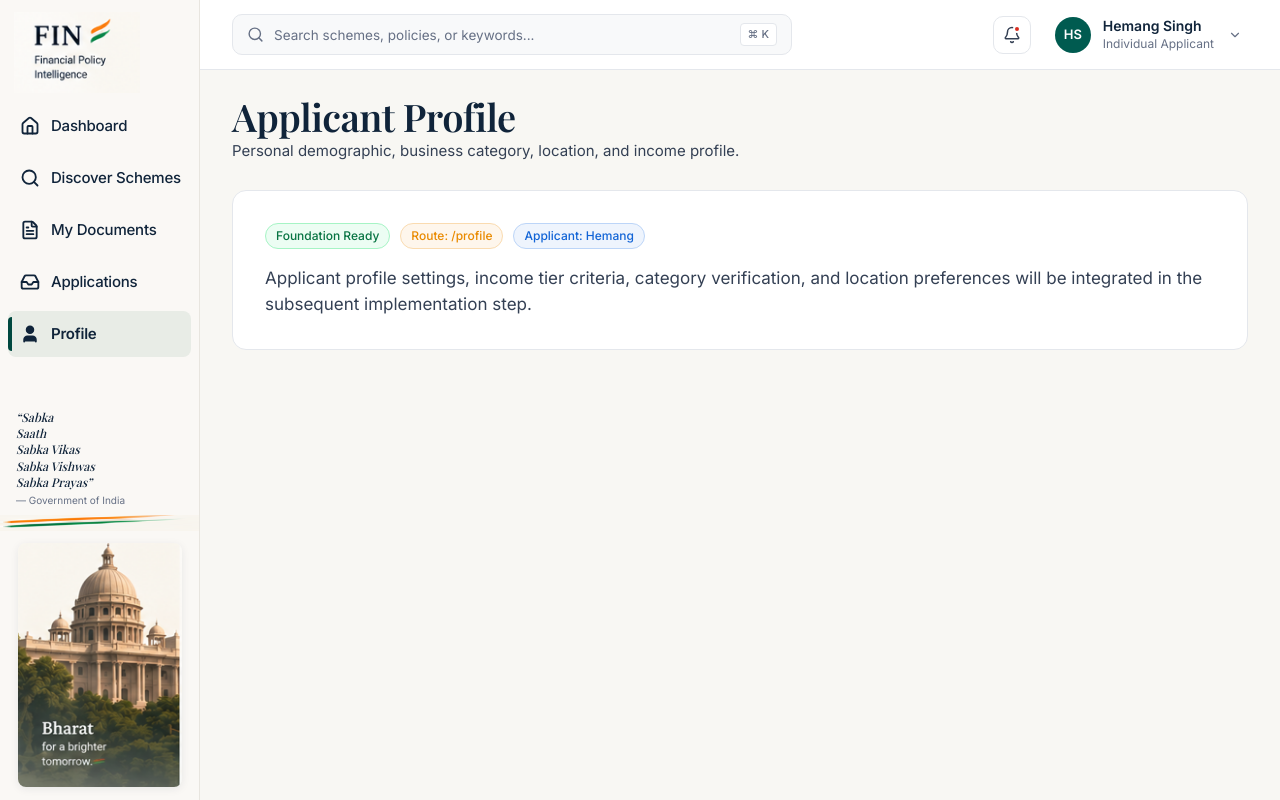
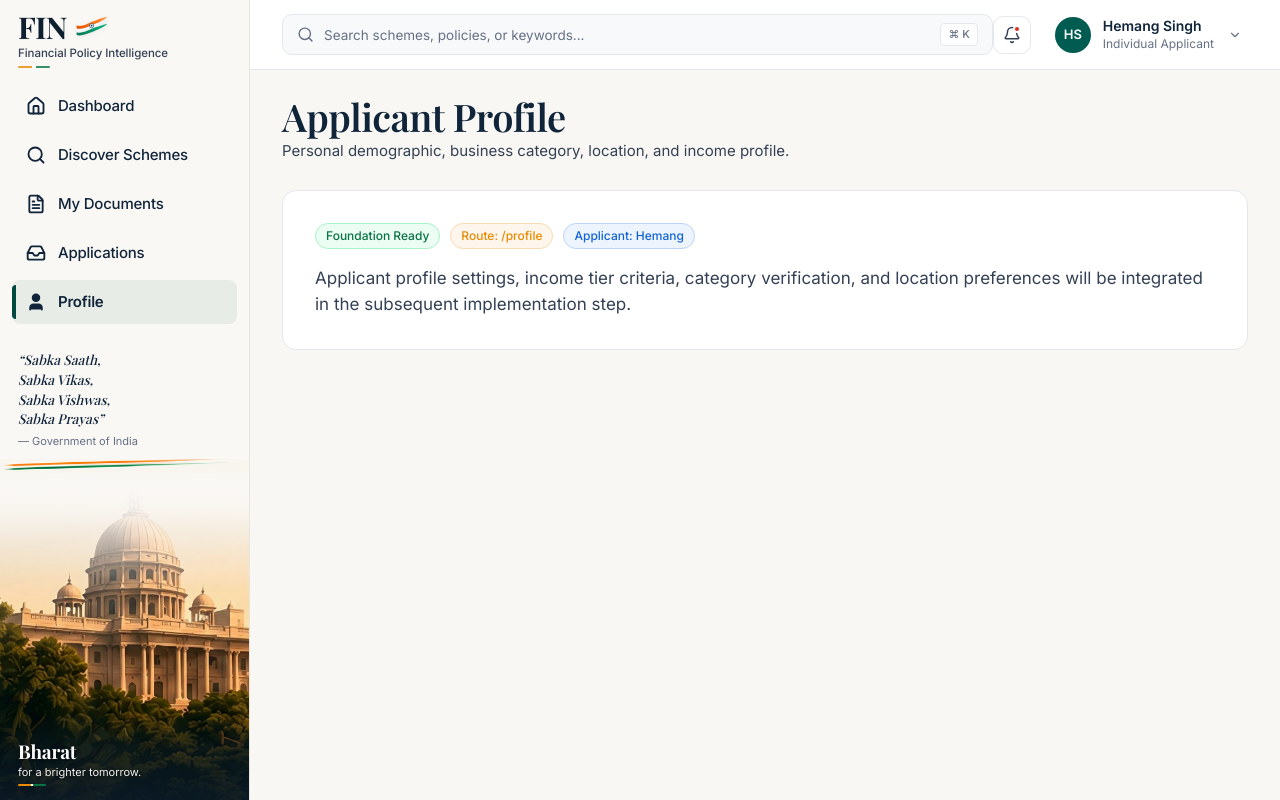
Before and after one commit to Ritesh007-max/PCCOE-HackMatrix, a React (Vite) app in the folder FrontEnd/: page /profile in a window 1280 px wide. Built offline with nearby package versions, Linux system fonts and the light colour scheme; a web font is replaced by a local one.

Commit message:
fixed dashboard page

```diff
--- a/FrontEnd/src/components/common/BrandAssets.jsx
+++ b/FrontEnd/src/components/common/BrandAssets.jsx
@@ -1,4 +1,74 @@
 import React from 'react';
+
+// Designed FIN Brand Logo (Stylized Waving Tricolor Ribbon & Balanced Proportions)
+export function FinLogoClear({ className = '' }) {
+  return (
+    <div className={`fin-brand-lockup ${className}`}>
+      {/* Top Brand Row: Designed FIN Wordmark + Stylized National Tricolor Ribbon */}
+      <div className="fin-brand-top-row">
+        <span className="fin-brand-hero-title">FIN</span>
+
+        <svg
+          width="34"
+          height="23"
+          viewBox="0 0 44 30"
+          fill="none"
+          xmlns="http://www.w3.org/2000/svg"
+          className="fin-brand-tricolor-wave"
+          aria-hidden="true"
+        >
+          <defs>
+            <linearGradient id="finSaffronGrad" x1="0%" y1="100%" x2="100%" y2="0%">
+              <stop offset="0%" stopColor="#E65100" />
+              <stop offset="50%" stopColor="#F97316" />
+              <stop offset="100%" stopColor="#FB923C" />
+            </linearGradient>
+            <linearGradient id="finWhiteGrad" x1="0%" y1="0%" x2="100%" y2="0%">
+              <stop offset="0%" stopColor="#F1F5F9" />
+              <stop offset="50%" stopColor="#FFFFFF" />
+              <stop offset="100%" stopColor="#E2E8F0" />
+            </linearGradient>
+            <linearGradient id="finGreenGrad" x1="0%" y1="100%" x2="100%" y2="0%">
+              <stop offset="0%" stopColor="#047857" />
+              <stop offset="50%" stopColor="#059669" />
+              <stop offset="100%" stopColor="#10B981" />
+            </linearGradient>
+          </defs>
+
+          {/* Saffron Fluid Waving Ribbon */}
+          <path
+            d="M2 13.5 C 9 16.5, 18 10, 28 6.5 C 34 4.5, 39 3, 42 2 C 39.5 5.5, 31 10, 23 13 C 15 16, 7 19.5, 2 17.5 Z"
+            fill="url(#finSaffronGrad)"
+          />
+
+          {/* Center White Ribbon with Ashoka Chakra */}
+          <path
+            d="M2 18 C 9 20.8, 18 14.5, 28 11.2 C 34 9.2, 39 7.8, 42 6.8 C 39.5 10, 31 14.2, 23 17.2 C 15 20.2, 7 23.5, 2 21.5 Z"
+            fill="url(#finWhiteGrad)"
+          />
+          {/* Ashoka Chakra */}
+          <circle cx="21.5" cy="14" r="2.8" stroke="#003366" strokeWidth="0.75" fill="#FFFFFF" />
+          <circle cx="21.5" cy="14" r="0.8" fill="#003366" />
+          <path d="M21.5 11.6 V16.4 M19.1 14 H23.9" stroke="#003366" strokeWidth="0.4" />
+
+          {/* Green Fluid Waving Ribbon */}
+          <path
+            d="M2 22.5 C 9 25.2, 18 19, 28 15.8 C 34 13.8, 39 12.4, 42 11.5 C 39.5 14.8, 31 18.8, 23 21.8 C 15 24.8, 7 28, 2 26 Z"
+            fill="url(#finGreenGrad)"
+          />
+        </svg>
+      </div>
+
+      {/* Subtitle Row directly beneath, aligned with FIN */}
+      <div className="fin-brand-sub-row">
+        <span className="fin-brand-subtitle-full">Financial Policy Intelligence</span>
+      </div>
+
+      {/* Subtle micro tricolor accent line */}
+      <div className="fin-brand-micro-accent" aria-hidden="true" />
+    </div>
+  );
+}
 
 // Tricolor wave next to FIN wordmark
 export function TricolorWave({ className = '', style = {} }) {
--- a/FrontEnd/src/components/layout/Sidebar.jsx
+++ b/FrontEnd/src/components/layout/Sidebar.jsx
@@ -8,8 +8,8 @@ import {
   User,
   X
 } from 'lucide-react';
-import finLogoOriginal from '../../assets/fin_logo_original.png';
-import sidebarBuildingOriginal from '../../assets/sidebar_building_original.png';
+import { FinLogoClear } from '../common/BrandAssets';
+import sidebarBuildingClean from '../../assets/sidebar_building_clean.jpg';
 import tricolorRibbonOriginal from '../../assets/tricolor_ribbon_original.png';
 
 const navItems = [
@@ -31,15 +31,16 @@ export default function Sidebar({ isOpen, onClose }) {
       />
 
       <aside className={`app-sidebar ${isOpen ? 'open' : ''}`} aria-label="Main Navigation">
-        {/* Top Logo Section with Original FIN + Tricolor + Subtitle */}
+        {/* Top Logo Section with Crisp FIN + Tricolor + Subtitle */}
         <div className="sidebar-top-section">
           <div className="sidebar-brand-wrapper">
-            <NavLink to="/dashboard" onClick={onClose} className="brand-image-link">
-              <img
-                src={finLogoOriginal}
-                alt="FIN - Financial Policy Intelligence"
-                className="sidebar-fin-brand-img"
-              />
+            <NavLink
+              to="/dashboard"
+              onClick={onClose}
+              className="sidebar-brand-link"
+              title="FIN - Financial Policy Intelligence"
+            >
+              <FinLogoClear />
             </NavLink>
 
             {/* Close button on mobile */}
@@ -76,13 +77,12 @@ export default function Sidebar({ isOpen, onClose }) {
 
         {/* Lower Editorial Quote + Bharat Visual with 40-55px gap from navigation */}
         <div className="sidebar-bottom-section">
-          {/* Middle Editorial Quote matching exact 5 lines */}
+          {/* Middle Editorial Quote with clean line-by-line alignment */}
           <div className="sidebar-quote-container">
             <p className="sidebar-quote-text">
-              “Sabka<br />
-              Saath<br />
-              Sabka Vikas<br />
-              Sabka Vishwas<br />
+              “Sabka Saath,<br />
+              Sabka Vikas,<br />
+              Sabka Vishwas,<br />
               Sabka Prayas”
             </p>
             <span className="sidebar-quote-author">— Government of India</span>
@@ -96,13 +96,18 @@ export default function Sidebar({ isOpen, onClose }) {
             aria-hidden="true"
           />
 
-          {/* Bottom Exact Bharat Building Photo (centered, 15-20% smaller) */}
+          {/* Bottom Bharat Building Photo with editorial overlay */}
           <div className="sidebar-building-bottom-wrapper">
             <img
-              src={sidebarBuildingOriginal}
-              alt="Bharat - for a brighter tomorrow."
+              src={sidebarBuildingClean}
+              alt="Bharat - Indian Government Architecture"
               className="sidebar-building-img"
             />
+            <div className="sidebar-building-overlay">
+              <span className="sidebar-bharat-title">Bharat</span>
+              <span className="sidebar-bharat-subtitle">for a brighter tomorrow.</span>
+              <div className="sidebar-bharat-tricolor-line" aria-hidden="true" />
+            </div>
           </div>
         </div>
       </aside>
--- a/FrontEnd/src/styles/layout.css
+++ b/FrontEnd/src/styles/layout.css
@@ -11,11 +11,11 @@
 }
 
 /* --------------------------------------------------------------------------
-   Sidebar (Fixed, 200px width, ivory background matching reference)
+   Sidebar (Fixed, 250px width, ivory background matching reference)
    -------------------------------------------------------------------------- */
 .app-sidebar {
-  width: 200px;
-  min-width: 200px;
+  width: 250px;
+  min-width: 250px;
   background-color: #FAF8F5;
   border-right: 1px solid #E8E5DF;
   display: flex;
@@ -39,49 +39,101 @@
   border-radius: 4px;
 }
 
-/* Top Branding */
+/* Top Branding - Designed FIN Brand Lockup (Balanced Size, Zero Mid-Gap) */
 .sidebar-top-section {
-  padding: 12px 14px 6px 14px;
+  padding: 12px 18px 10px 18px;
   flex-shrink: 0;
 }
 
 .sidebar-brand-wrapper {
+  width: 100%;
   display: flex;
   align-items: center;
-  justify-content: space-between;
 }
 
-.brand-image-link {
+.sidebar-brand-link {
   display: block;
   text-decoration: none;
+  transition: opacity var(--transition-fast);
 }
 
-.sidebar-fin-brand-img {
-  width: 126px; /* 10-15% larger for stronger visual presence */
-  height: auto;
+.sidebar-brand-link:hover {
+  opacity: 0.92;
+}
+
+.fin-brand-lockup {
+  display: flex;
+  flex-direction: column;
+  align-items: flex-start;
+}
+
+.fin-brand-top-row {
+  display: flex;
+  align-items: center;
+  gap: 8px; /* Perfectly cohesive pair, zero mid-gap */
+}
+
+.fin-brand-hero-title {
+  font-family: var(--font-serif);
+  font-size: 30px; /* Refined proportion - balanced and elegant */
+  font-weight: 700;
+  color: #0E1F30;
+  line-height: 1;
+  letter-spacing: -0.02em;
+  text-shadow: 0 1px 1px rgba(14, 31, 48, 0.05);
+}
+
+.fin-brand-tricolor-wave {
   display: block;
-  object-fit: contain;
+  flex-shrink: 0;
+  margin-top: -2px;
+  filter: drop-shadow(0 1px 2px rgba(0, 0, 0, 0.07));
+}
+
+.fin-brand-sub-row {
+  margin-top: 4px;
+  display: flex;
+  align-items: center;
+}
+
+.fin-brand-subtitle-full {
+  font-family: var(--font-sans);
+  font-size: 11.5px; /* Proportional to 30px FIN */
+  font-weight: 500;
+  color: #344054;
+  letter-spacing: -0.005em;
+  line-height: 1.25;
+  white-space: nowrap;
+}
+
+.fin-brand-micro-accent {
+  width: 32px;
+  height: 2px;
+  background: linear-gradient(90deg, #E98A00 0%, #E98A00 45%, #FFFFFF 45%, #FFFFFF 55%, #087443 55%, #087443 100%);
+  border-radius: 1px;
+  margin-top: 6px;
+  opacity: 0.8;
 }
 
 /* Navigation Links */
 .sidebar-nav {
-  padding: 4px 8px;
+  padding: 6px 12px;
   display: flex;
   flex-direction: column;
-  gap: 6px; /* Increased vertical spacing between items */
+  gap: 5px;
   flex-shrink: 0;
 }
 
 .sidebar-nav-link {
   display: flex;
   align-items: center;
-  gap: 11px;
-  min-height: 46px; /* Target: 44-48px height */
-  padding: 10px 12px; /* Comfortable horizontal padding */
+  gap: 12px;
+  min-height: 44px;
+  padding: 9px 14px;
   border-radius: 8px;
   font-family: var(--font-sans);
-  font-size: 15px; /* Target: 15px-16px */
-  font-weight: 500; /* Target: normal item weight 500 */
+  font-size: 15px;
+  font-weight: 500;
   color: #10243A;
   position: relative;
   text-decoration: none;
@@ -109,8 +161,8 @@
   display: block;
   position: absolute;
   left: 0;
-  top: 6px;
-  bottom: 6px;
+  top: 5px;
+  bottom: 5px;
   width: 4px;
   background-color: #00483F;
   border-top-left-radius: 4px;
@@ -131,98 +183,154 @@
   line-height: 1.2;
 }
 
-/* Lower Section: Quote + Visual with 40-55px gap from navigation */
+/* Lower Section: Quote + Ribbon + Visual with balanced gap from navigation */
 .sidebar-bottom-section {
-  margin-top: auto;
-  padding-top: 48px; /* Target: 40-55px vertical spacing after Profile item */
+  margin-top: 20px; /* Reduced, elegant gap between Profile and Quote */
   display: flex;
   flex-direction: column;
-  flex-shrink: 0;
+  flex: 1;
+  min-height: 0;
 }
 
 /* Middle Editorial Quote */
 .sidebar-quote-container {
-  padding: 0 16px 2px 16px;
+  padding: 0 18px 4px 18px;
   flex-shrink: 0;
 }
 
 .sidebar-quote-text {
   font-family: var(--font-serif);
-  font-size: 12px;
+  font-size: 13.5px;
   font-style: italic;
   font-weight: 500;
-  line-height: 1.35;
+  line-height: 1.45;
   color: #10243A;
-  margin-bottom: 3px;
+  margin-bottom: 4px;
 }
 
 .sidebar-quote-author {
   font-family: var(--font-sans);
-  font-size: 10px;
+  font-size: 11px;
   font-weight: 400;
   color: #667085;
   display: block;
-  margin-bottom: 3px;
+  margin-bottom: 4px;
 }
 
 .sidebar-quote-ribbon-img {
   width: 100%;
-  height: 16px;
+  height: 14px;
   display: block;
   margin-top: 2px;
-  margin-bottom: 12px;
+  margin-bottom: 6px;
   object-fit: fill;
+  flex-shrink: 0;
 }
 
-/* Bottom Bharat Building Photo (centered, 15-20% smaller) */
+/* Bottom Bharat Building Photo - FULL SIDEBAR WIDTH COVER (edge-to-edge) */
 .sidebar-building-bottom-wrapper {
   width: 100%;
-  display: flex;
-  justify-content: center;
-  align-items: center;
-  padding: 0 16px 14px 16px;
-  box-sizing: border-box;
-  flex-shrink: 0;
+  flex: 1;
+  min-height: 200px;
+  padding: 0;
+  margin: 0;
+  line-height: 0;
+  overflow: hidden;
+  flex-shrink: 1;
+  position: relative;
+  background-color: #FAF8F5;
+}
+
+/* Soft fade gradient at the top edge into sidebar background */
+.sidebar-building-bottom-wrapper::before {
+  content: '';
+  position: absolute;
+  top: 0;
+  left: 0;
+  right: 0;
+  height: 48px;
+  background: linear-gradient(to bottom, #FAF8F5 0%, rgba(250, 248, 245, 0.75) 45%, transparent 100%);
+  pointer-events: none;
+  z-index: 2;
 }
 
 .sidebar-building-img {
   width: 100%;
-  max-width: 164px; /* 18% smaller than 200px width, centered with comfortable spacing */
-  height: auto;
+  height: 100%;
   display: block;
-  border-radius: 8px;
-  box-shadow: 0 2px 8px rgba(16, 36, 58, 0.08);
-  object-fit: contain;
+  border-radius: 0;
+  box-shadow: none;
+  object-fit: cover;
+  object-position: top center;
+  mask-image: linear-gradient(to bottom, transparent 0%, rgba(0, 0, 0, 0.25) 15%, rgba(0, 0, 0, 0.85) 35%, rgba(0, 0, 0, 1) 55%, rgba(0, 0, 0, 1) 100%);
+  -webkit-mask-image: linear-gradient(to bottom, transparent 0%, rgba(0, 0, 0, 0.25) 15%, rgba(0, 0, 0, 0.85) 35%, rgba(0, 0, 0, 1) 55%, rgba(0, 0, 0, 1) 100%);
+}
+
+/* Elegant editorial text overlay on bottom of building photo */
+.sidebar-building-overlay {
+  position: absolute;
+  bottom: 0;
+  left: 0;
+  right: 0;
+  padding: 24px 18px 14px 18px;
+  background: linear-gradient(to top, rgba(12, 28, 42, 0.82) 0%, rgba(12, 28, 42, 0.45) 60%, transparent 100%);
+  display: flex;
+  flex-direction: column;
+  line-height: 1.2;
+  pointer-events: none;
+  z-index: 2;
+}
+
+.sidebar-bharat-title {
+  font-family: var(--font-serif);
+  font-size: 19px;
+  font-weight: 700;
+  color: #FFFFFF;
+  letter-spacing: -0.01em;
+  margin-bottom: 2px;
+  text-shadow: 0 1px 3px rgba(0, 0, 0, 0.6);
+}
+
+.sidebar-bharat-subtitle {
+  font-family: var(--font-sans);
+  font-size: 11px;
+  font-weight: 400;
+  color: rgba(255, 255, 255, 0.94);
+  line-height: 1.3;
+  margin-bottom: 4px;
+  text-shadow: 0 1px 2px rgba(0, 0, 0, 0.6);
+}
+
+.sidebar-bharat-tricolor-line {
+  width: 28px;
+  height: 2.5px;
+  background: linear-gradient(90deg, #E98A00 0%, #E98A00 45%, #FFFFFF 45%, #FFFFFF 55%, #087443 55%, #087443 100%);
+  border-radius: 2px;
 }
 
 @media (max-height: 720px) {
   .sidebar-top-section {
-    padding: 10px 12px 4px 12px;
+    padding: 2px 12px 2px 12px;
   }
   .sidebar-nav {
     padding: 2px 8px;
-    gap: 4px;
+    gap: 3px;
   }
   .sidebar-nav-link {
-    min-height: 42px;
-    padding: 8px 10px;
+    min-height: 38px;
+    padding: 6px 10px;
     font-size: 14px;
   }
-  .sidebar-bottom-section {
-    padding-top: 36px;
+  .sidebar-quote-container {
+    padding: 0 12px 2px 12px;
   }
-  .sidebar-quote-container {
-    padding: 0 14px 6px 14px;
+  .sidebar-quote-text {
+    font-size: 11px;
+    line-height: 1.25;
   }
   .sidebar-quote-ribbon-img {
-    height: 14px;
-    margin-bottom: 6px;
-  }
-  .sidebar-building-bottom-wrapper {
-    padding: 0 14px 10px 14px;
-  }
-  .sidebar-building-img {
-    max-width: 145px;
+    height: 12px;
+    margin-bottom: 4px;
   }
 }
 
@@ -231,7 +339,7 @@
    -------------------------------------------------------------------------- */
 .app-main-canvas {
   flex: 1;
-  margin-left: 200px;
+  margin-left: 250px;
   min-height: 100vh;
   display: flex;
   flex-direction: column;
@@ -256,7 +364,7 @@
   align-items: center;
   gap: 16px;
   flex: 1;
-  max-width: 560px;
+  max-width: 760px; /* Lamba search bar across the header */
 }
 
 .menu-toggle-btn {
```
Also changed, not shown: FrontEnd/src/assets/sidebar_building_clean.jpg (added), FrontEnd/src/assets/sidebar_building_compact.jpg (added).
